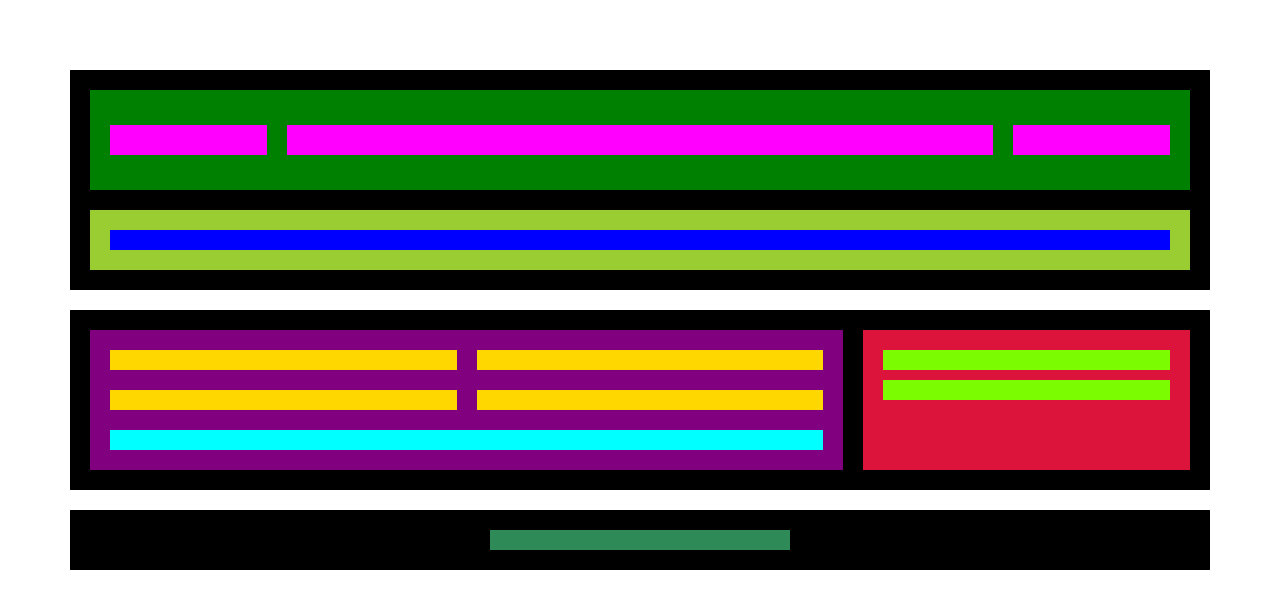
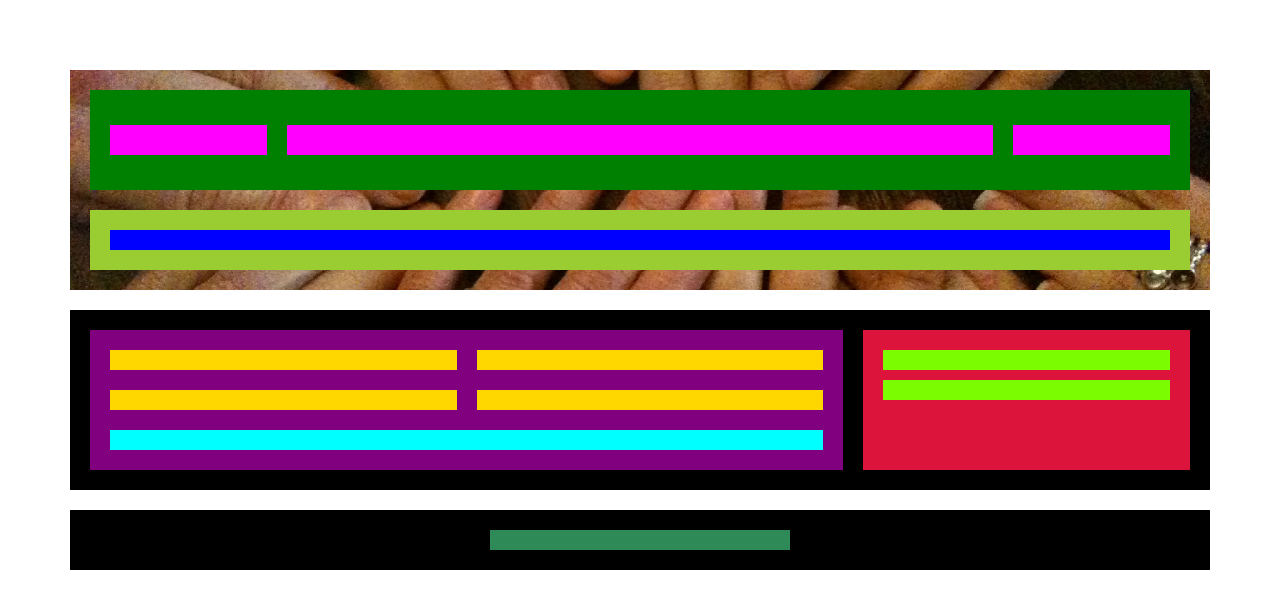
Before and after one commit to lcalisaya/flexbox-bluuweb, a plain HTML site: page index.html in a window 1280 px wide. Drawn offline with Linux system fonts and the light colour scheme.

Commit message:
Insertar una imagen en el header

```diff
--- a/css/styles.css
+++ b/css/styles.css
@@ -14,7 +14,10 @@ body {
 }
 
 .header {
-	background-color: black;
+	background-image: url(../images/fellows.jpg);
+	background-position: center;
+	background-attachment: contain;
+	background-size: cover;
 	display: flex;
 	flex-flow: column nowrap;
 }
```
Also changed, not shown: images/fellows.jpg (added).
